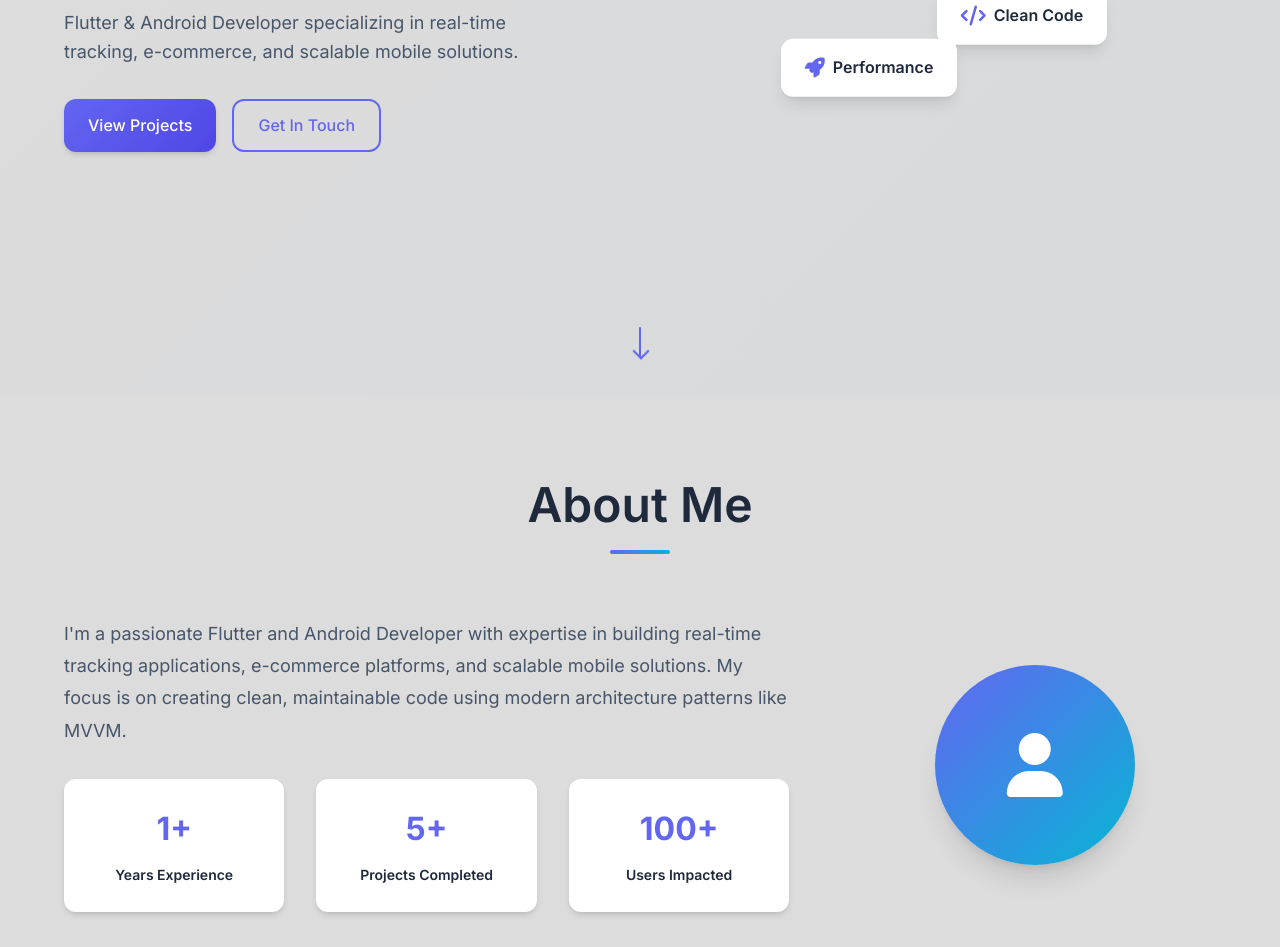
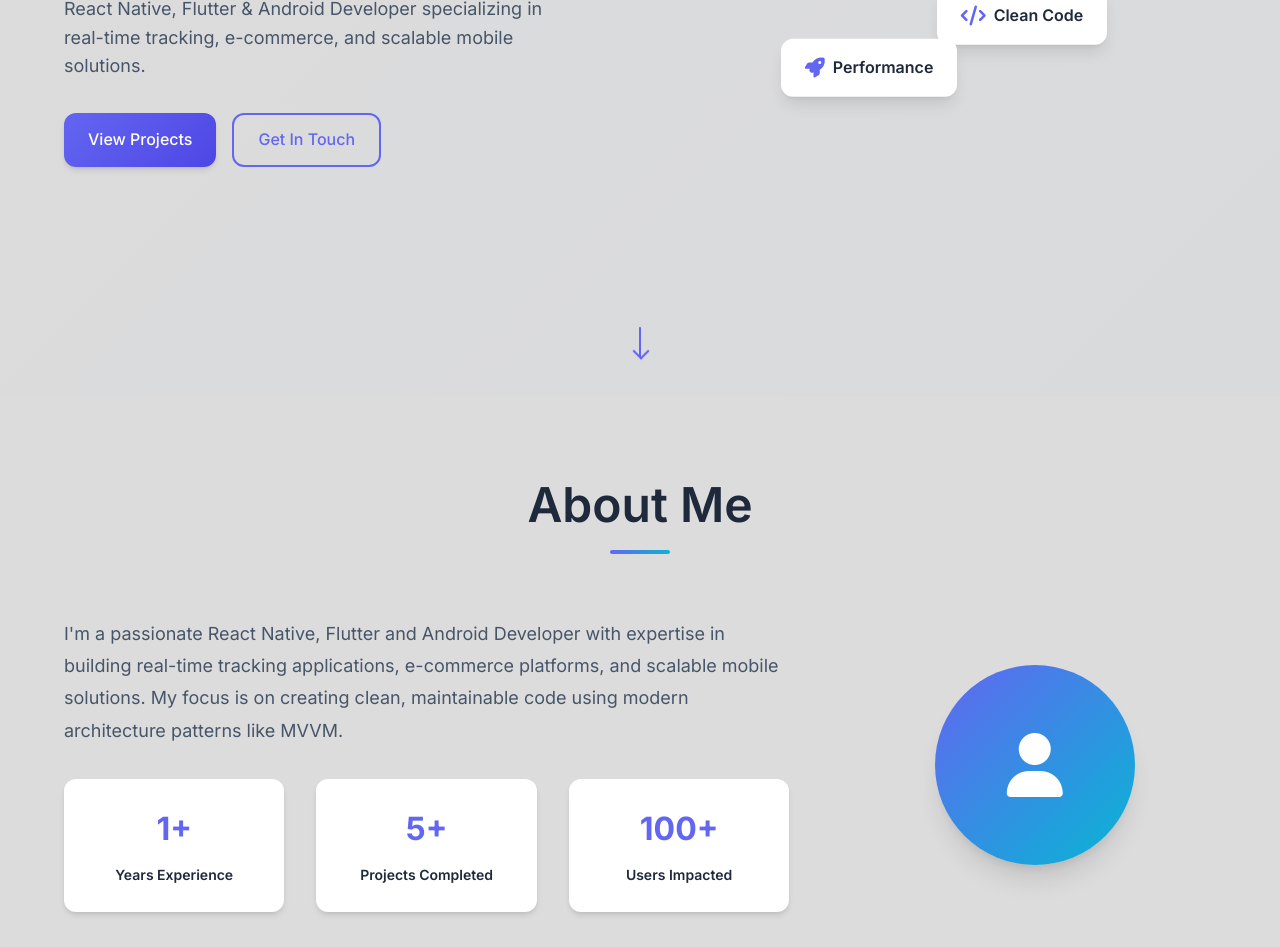
Before and after one commit to RashilDhiman/Portfolio, a plain HTML site: page index.html in a window 1280 px wide. Shown: the part 404-1351 px from the top of the page. Drawn offline with Linux system fonts and the light colour scheme.

Commit message:
Update index.html

```diff
--- a/index.html
+++ b/index.html
@@ -44,7 +44,7 @@
             <span class="title">Mobile App Developer</span>
           </h1>
           <p class="hero-description">
-            Flutter & Android Developer specializing in real-time tracking, e-commerce, and scalable mobile solutions.
+            React Native, Flutter & Android Developer specializing in real-time tracking, e-commerce, and scalable mobile solutions.
           </p>
           <div class="hero-buttons">
             <a href="#projects" class="btn btn-primary">View Projects</a>
@@ -82,7 +82,7 @@
       <div class="about-content">
         <div class="about-text">
           <p class="about-description">
-            I'm a passionate Flutter and Android Developer with expertise in building real-time tracking applications,
+            I'm a passionate React Native, Flutter and Android Developer with expertise in building real-time tracking applications,
             e-commerce platforms, and scalable mobile solutions. My focus is on creating clean, maintainable code
             using modern architecture patterns like MVVM.
           </p>
```
